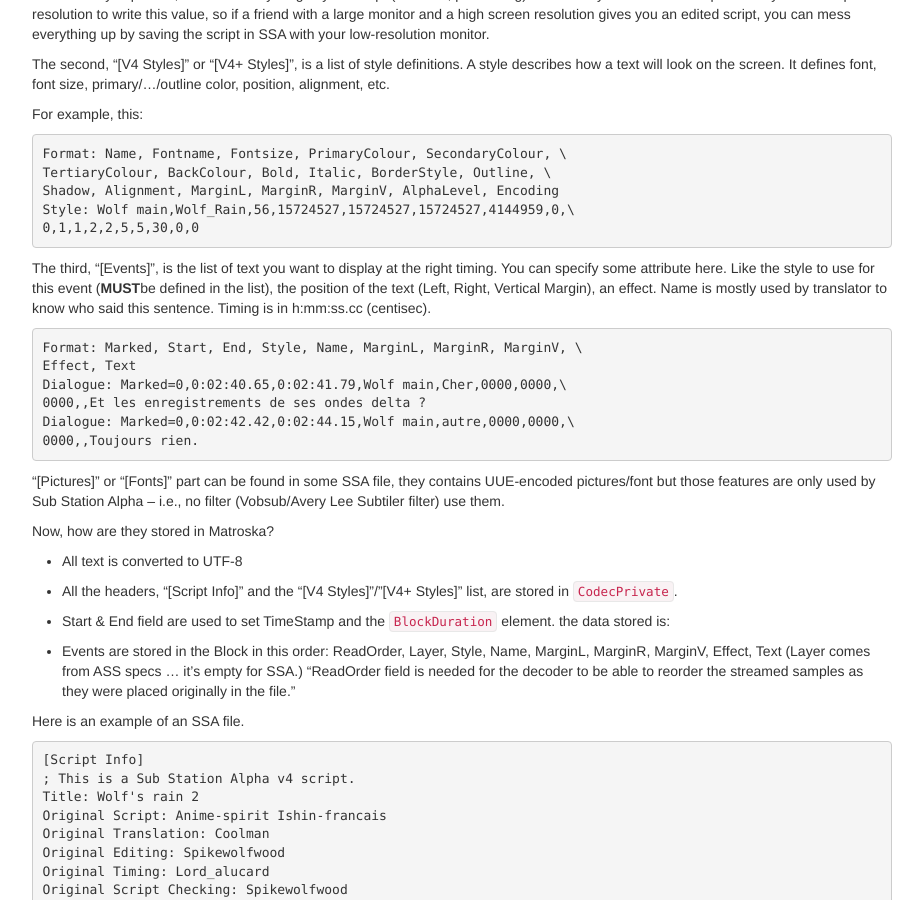
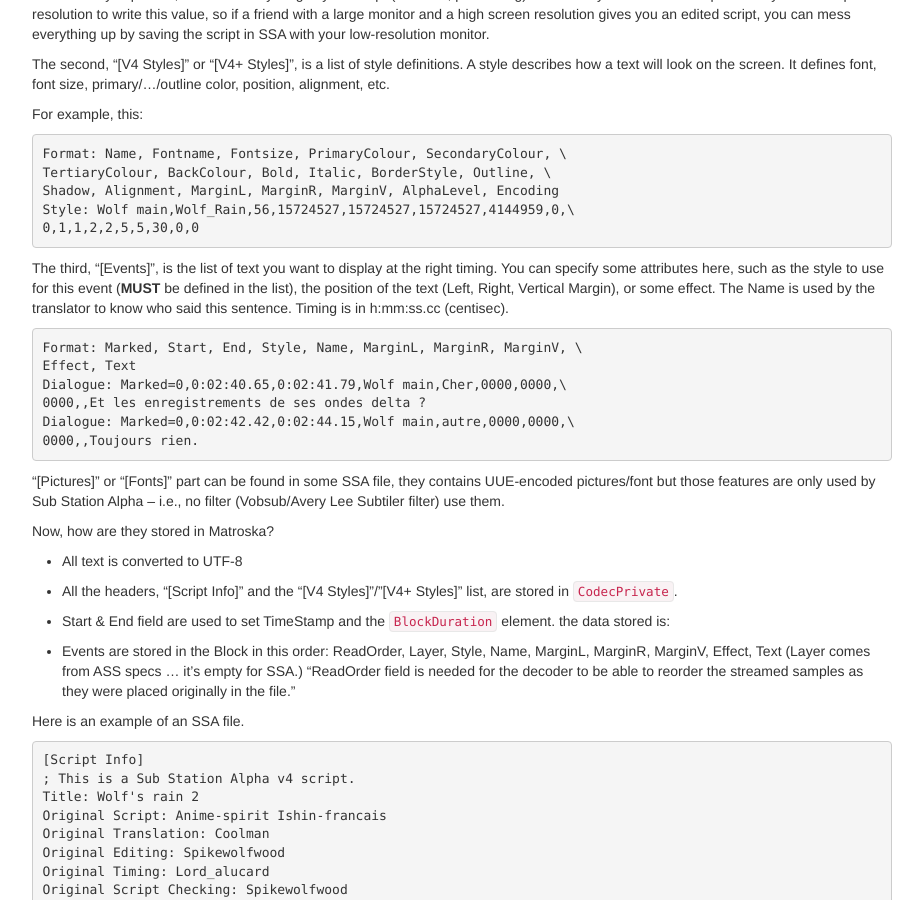
Before and after one commit to ietf-wg-cellar/matroska-specification, a Jekyll site: the page built from cellar-codec/subtitles.md, in a window 1280 px wide and 900 px high, scrolled down 3494 px. Shown: the whole window, without its empty margins (273-1196 px from the left). Built offline with Jekyll 4.4.1, drawn with Linux system fonts in a browser that asks for light colours; our own code applies the rules of GitHub Pages for plain Markdown files.

Commit message:
reword SSA Events section
Co-authored-by: SpencerDawkins <spencerdawkins.ietf@gmail.com>

````diff
--- a/cellar-codec/subtitles.md
+++ b/cellar-codec/subtitles.md
@@ -222,9 +222,9 @@ Style: Wolf main,Wolf_Rain,56,15724527,15724527,15724527,4144959,0,\
 ```
 
 The third, "[Events]", is the list of text you want to display at the right timing.
-You can specify some attribute here. Like the style to use for this event
-(**MUST**be defined in the list), the position of the text (Left, Right, Vertical Margin),
-an effect. Name is mostly used by translator to know who said this sentence.
+You can specify some attributes here, such as the style to use for this event
+(**MUST** be defined in the list), the position of the text (Left, Right, Vertical Margin),
+or some effect.  The Name is used by the translator to know who said this sentence.
 Timing is in h:mm:ss.cc (centisec).
 
 ```ssa
````
